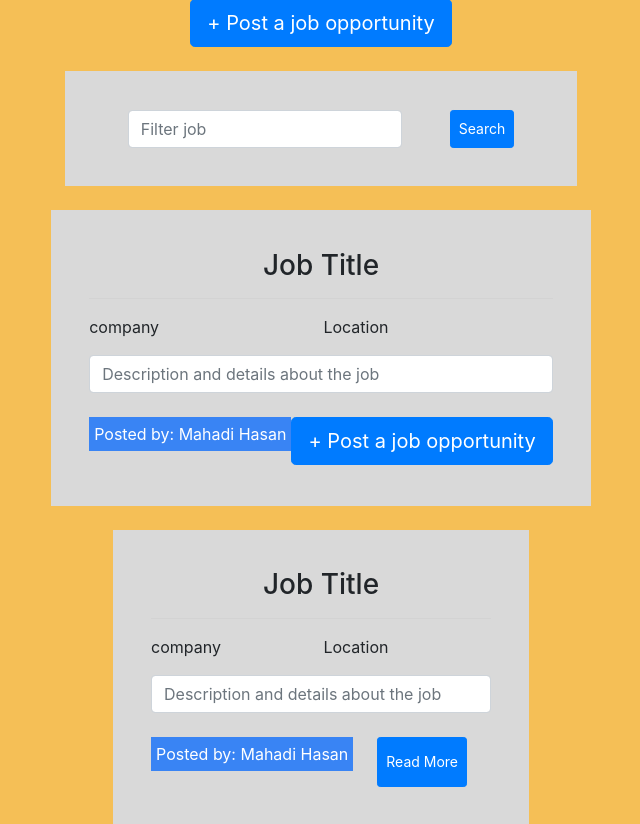
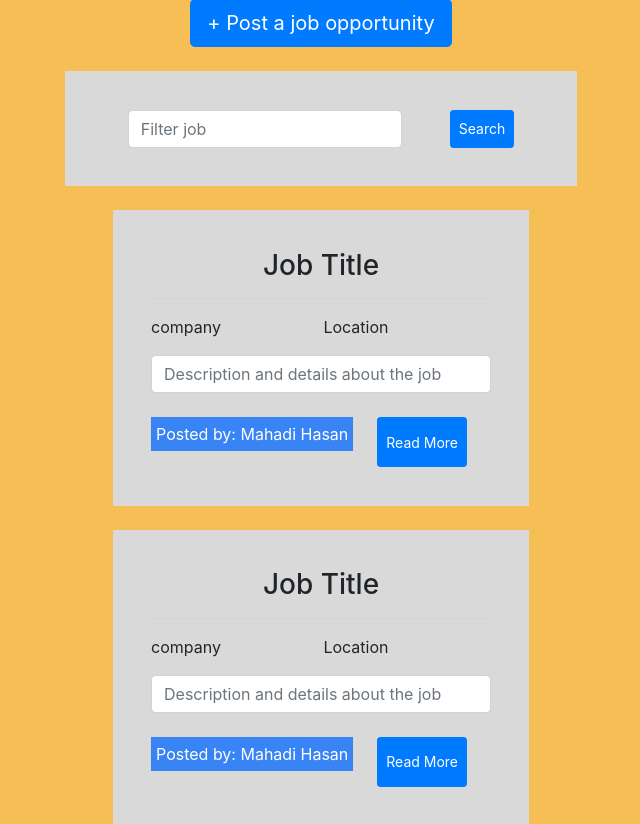
Before and after one commit to Mhasan431/UIU-StudentSphereNEW, a PHP site: page /jobs.php in a window 1280 px wide. Shown: the part 148-972 px from the top of the page, without its empty margins (319-959 px from the left). Run offline with PHP 8.4, Linux system fonts and the light colour scheme; some libraries are stand-ins or nearby versions.

Commit message:
add job post update 2

```diff
--- a/jobs.php
+++ b/jobs.php
@@ -21,7 +21,11 @@
     <section style="text-align: center;">
         <h2>Job List</h2>
         <hr>
-        <button type="button" class="btn btn-primary btn-lg">+ Post a job opportunity</button>
+        <a href="postJob.php">
+                <!-- <button type="button" class="btn btn-primary btn-lg">+ Post a job opportunity</button> -->
+                <button type="button" class="btn btn-primary btn-lg">+ Post a job opportunity</button>
+             </a>
+        <!-- <button type="button" class="btn btn-primary btn-lg">+ Post a job opportunity</button> -->
     </section>
     <!-- search and job title -->
     <section>
@@ -43,11 +47,8 @@
             <input class="form-control " type="text" placeholder="Description and details about the job"> <br>
             <div class="inputStyle">
                 <p class="post">Posted by: Mahadi Hasan</p>
-                <a href="postJob.html">
-                <button type="button" class="btn btn-primary btn-lg">+ Post a job opportunity</button>
 
-             </a>
-                <!-- <button type="button" class="btn btn-primary btn-sm mx-4">Read More</button> -->
+                <button type="button" class="btn btn-primary btn-sm mx-4">Read More</button>
 
             </div>
         </div>
```
